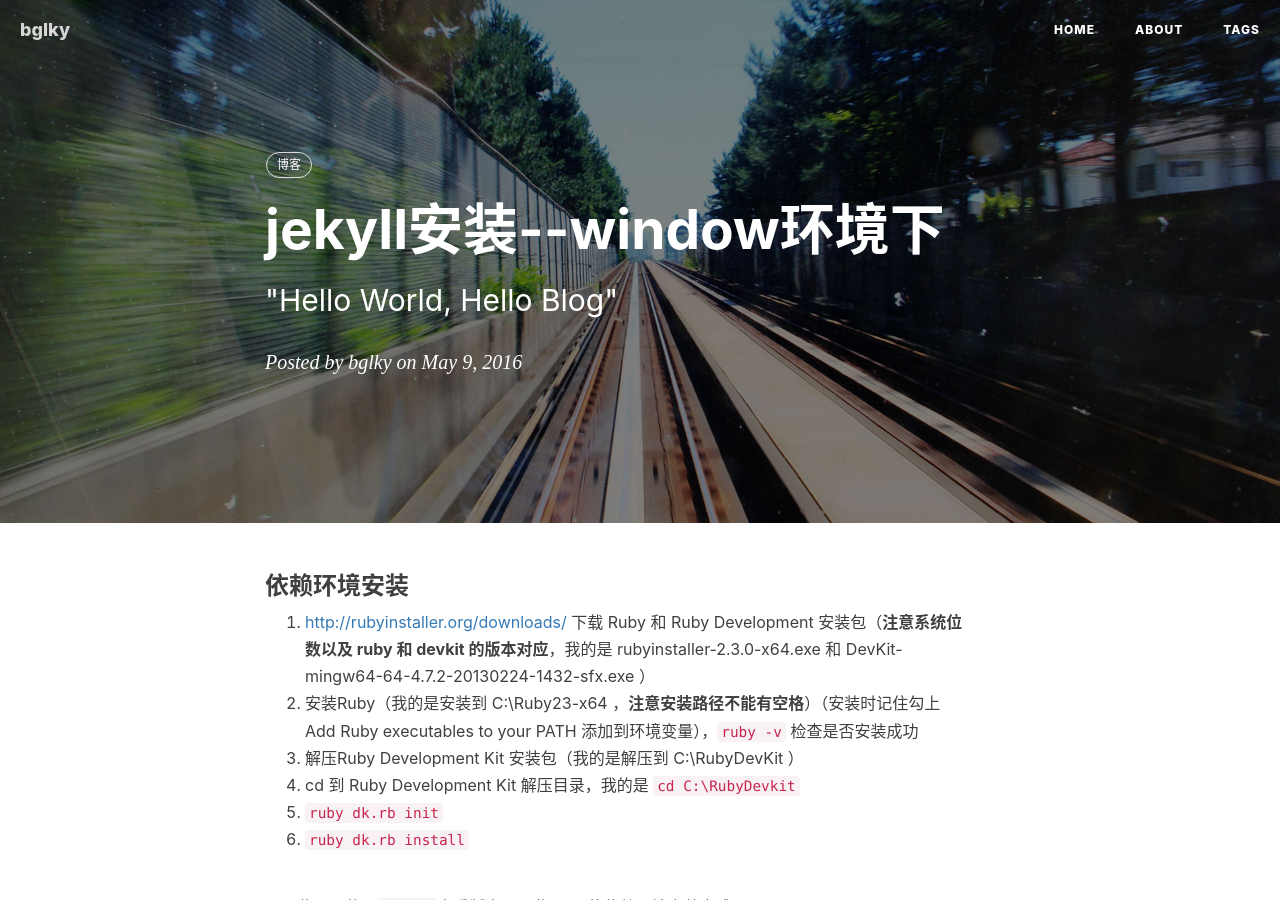
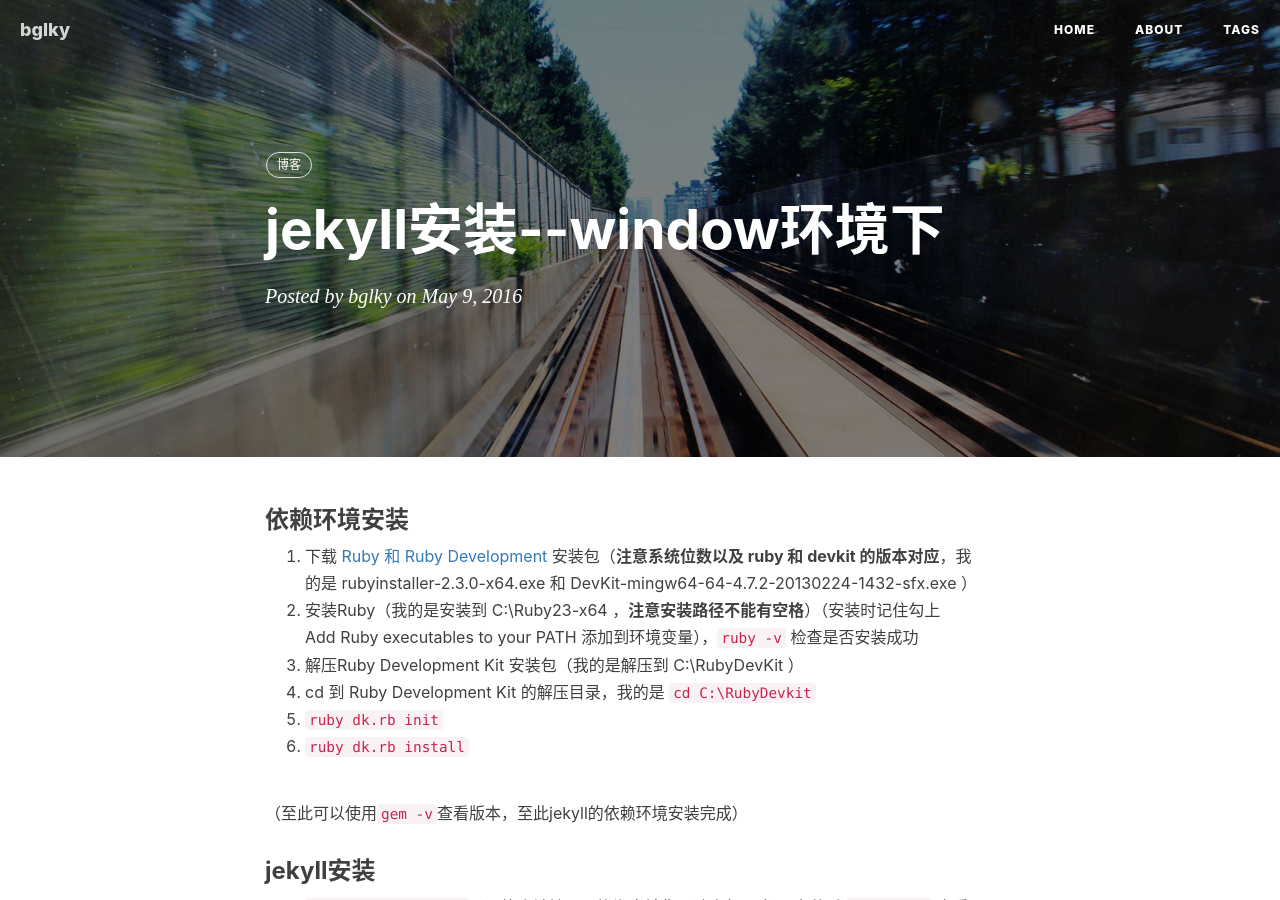
Before and after one commit to bglky/bglky.github.io, a Jekyll site: the page built from _posts/2016-05-09-hello-jekyll.markdown, in a window 1280 px wide and 900 px high. Built offline with Jekyll 4.4.1, drawn with Linux system fonts in a browser that asks for light colours; nearby versions of some CDN libraries; comment, search, counter and statistics services are not loaded.

Commit message:
update blog

```diff
--- a/_posts/2016-05-09-hello-jekyll.markdown
+++ b/_posts/2016-05-09-hello-jekyll.markdown
@@ -12,10 +12,10 @@
 
 ### 依赖环境安装
 
- 1. [http://rubyinstaller.org/downloads/][1] 下载 Ruby 和 Ruby Development 安装包（**注意系统位数以及 ruby 和 devkit 的版本对应**，我的是 rubyinstaller-2.3.0-x64.exe 和 DevKit-mingw64-64-4.7.2-20130224-1432-sfx.exe ）
+ 1. 下载 [Ruby 和 Ruby Development][1] 安装包（**注意系统位数以及 ruby 和 devkit 的版本对应**，我的是 rubyinstaller-2.3.0-x64.exe 和 DevKit-mingw64-64-4.7.2-20130224-1432-sfx.exe ）
  2. 安装Ruby（我的是安装到 C:\Ruby23-x64 ，**注意安装路径不能有空格**）（安装时记住勾上  Add Ruby executables to your PATH 添加到环境变量），`ruby -v` 检查是否安装成功
  3. 解压Ruby Development Kit 安装包（我的是解压到 C:\RubyDevKit ）
- 4. cd 到 Ruby Development Kit 解压目录，我的是 `cd C:\RubyDevkit`
+ 4. cd 到 Ruby Development Kit 的解压目录，我的是 `cd C:\RubyDevkit`
  5. `ruby dk.rb init`
  6. `ruby dk.rb install`
 
```
Also changed, not shown: other parts of _posts/2016-05-09-hello-jekyll.markdown (+1 -1 lines).
